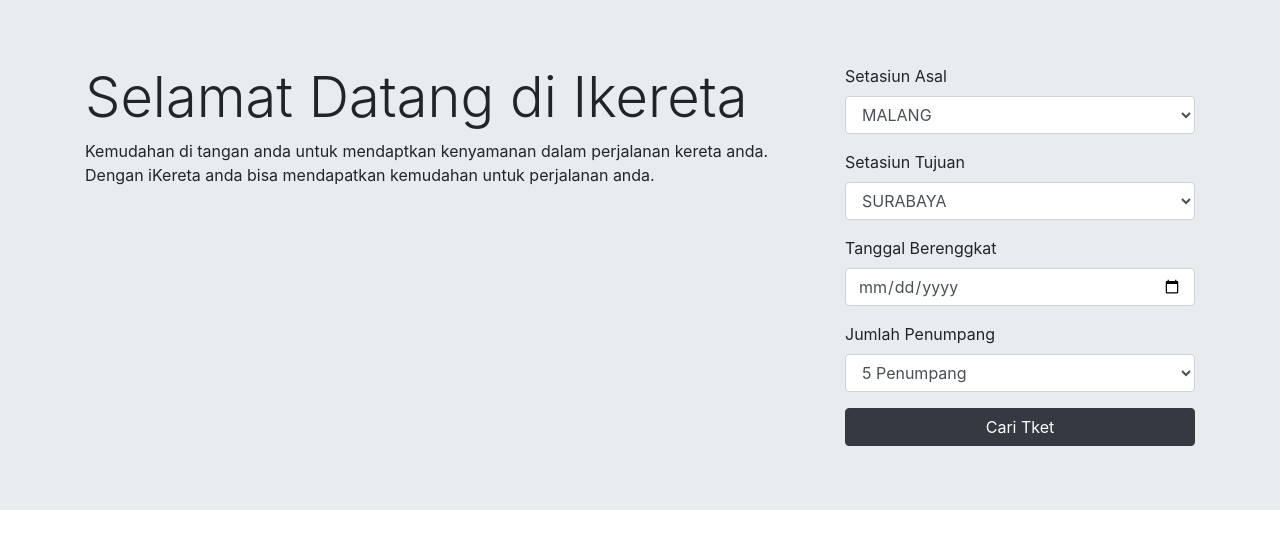
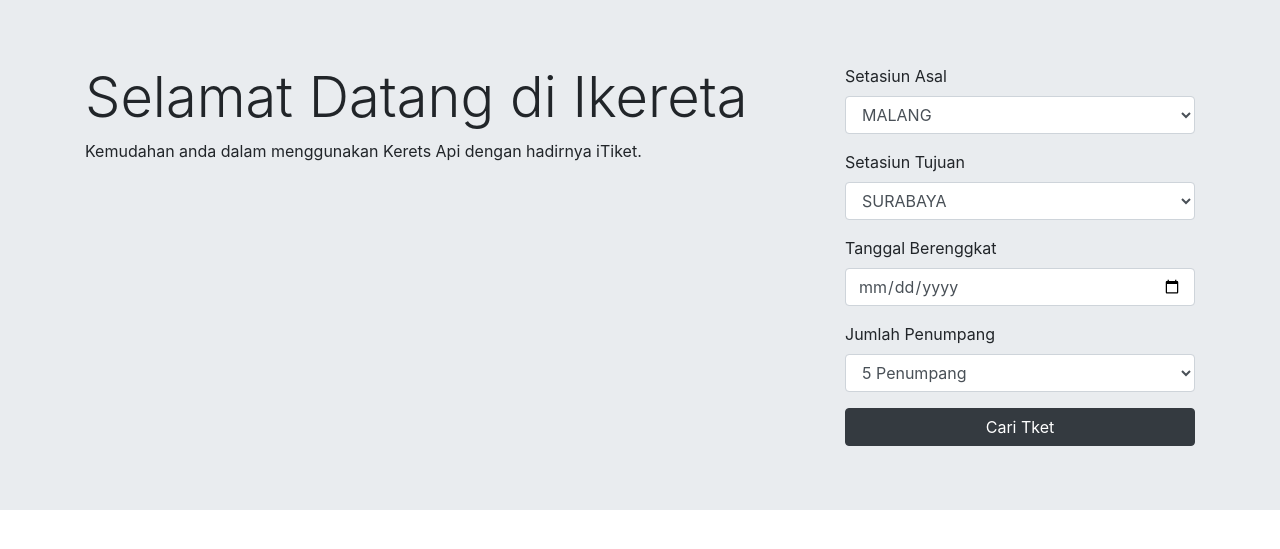
Before and after one commit to jefri19/kereta, a CodeIgniter app: page /kereta/ in a window 1280 px wide. Shown: the part 56-605 px from the top of the page. Run offline with CodeIgniter, Linux system fonts and the light colour scheme; some libraries are stand-ins or nearby versions.

Commit message:
Update halaman_depan.php mengganti keterangan jumbotron

```diff
--- a/application/views/guest/halaman_depan.php
+++ b/application/views/guest/halaman_depan.php
@@ -31,7 +31,7 @@
    <div class="row">
       <div class="col-md-8">
       <h1 class="display-4">Selamat Datang di Ikereta</h1>
-          <p>Kemudahan di tangan anda untuk mendaptkan kenyamanan dalam perjalanan kereta anda. Dengan iKereta anda bisa mendapatkan kemudahan untuk perjalanan anda.</p>
+          <p>Kemudahan anda dalam menggunakan Kerets Api dengan hadirnya iTiket.</p>
           </div>
 
         <div class="col-md-4">
```
